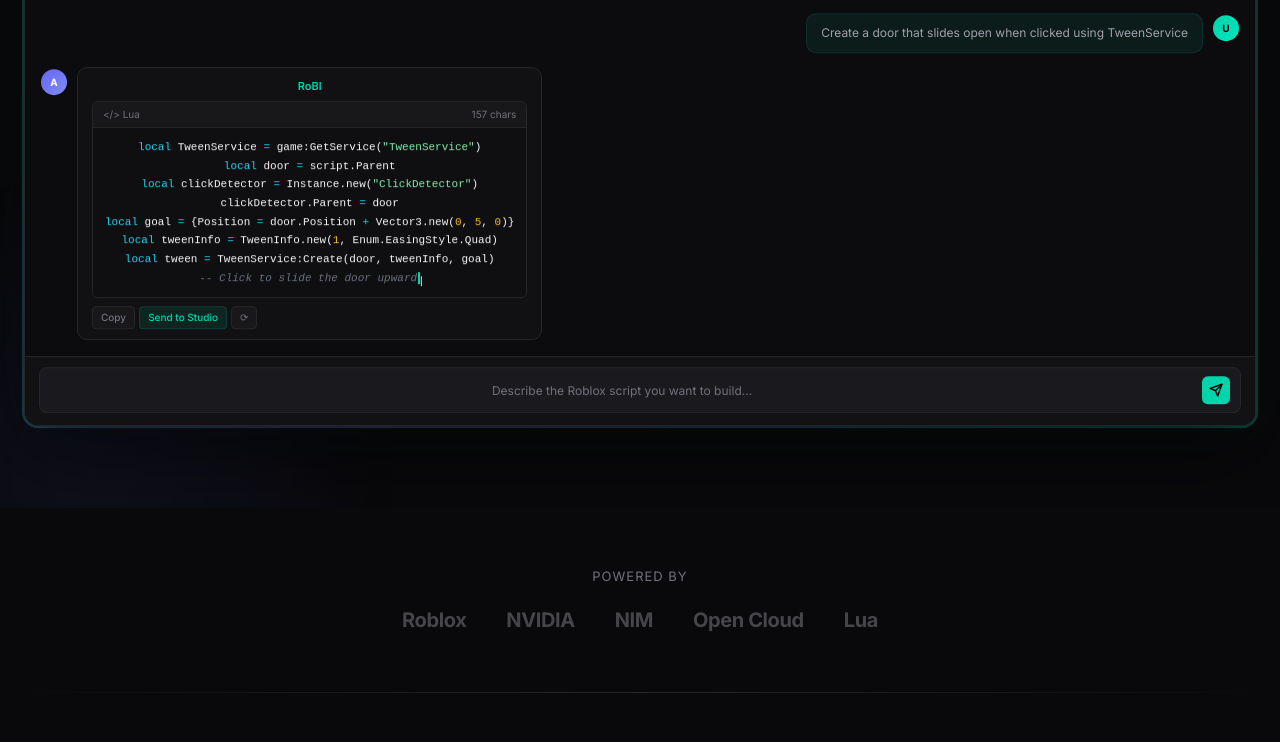
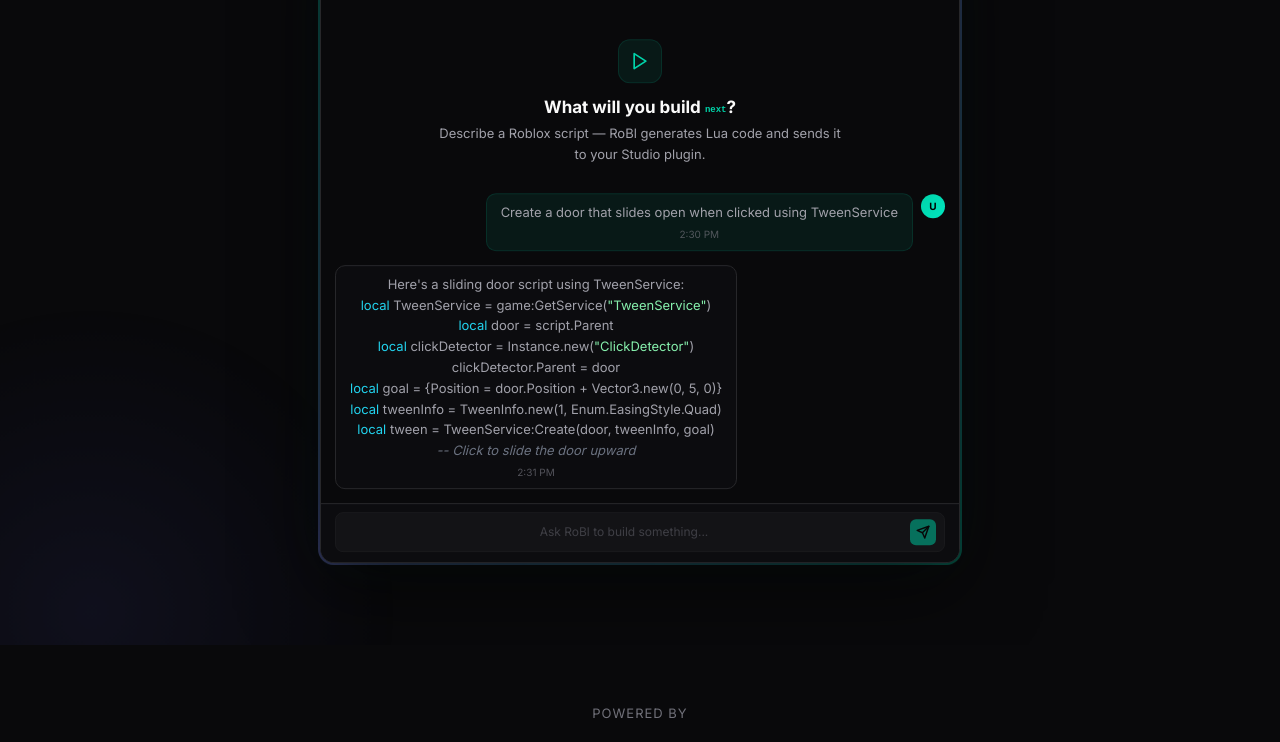
Before and after one commit to stormg123/RoBL, a plain HTML site: page website/index.html in a window 1280 px wide. Shown: the part 727-1469 px from the top of the page. Drawn offline with Linux system fonts and the light colour scheme.

Commit message:
feat: redesign homepage demo chat to match dashboard, fix particle sticking
- Replace demo chat HTML/CSS with exact dashboard class structure (topbar, plugin-status, user-badge, chat-area, welcome, msg, bottombar, input-wrap, send-btn)
- Remove old demo-specific classes (demo-chat-nav, demo-chat-logo, demo-msg, demo-code-block, etc.)
- Code now displays inline in msg-text like real dashboard
- Fix particles stuck at top: add top:-10vh so particles start off-screen, adjust animation keyframes

```diff
--- a/website/index.html
+++ b/website/index.html
@@ -12,7 +12,9 @@
         html{scroll-behavior:smooth;-webkit-font-smoothing:antialiased}
         body{font-family:'Inter',-apple-system,BlinkMacSystemFont,'Segoe UI',sans-serif;
             background:#09090b;color:#fafafa;overflow-x:hidden}
-        :root{--accent:#00d4aa;--accent-hover:#00c49d;--border:#27272a;--text-secondary:#a1a1aa;--text-muted:#71717a}
+        :root{--accent:#00d4aa;--accent-hover:#00c49d;--border:#27272a;--text-secondary:#a1a1aa;--text-muted:#71717a;
+--bg:#09090b;--bg-elevated:#0c0c0f;--bg-card:#111113;--bg-hover:#1a1a1e;--bg-input:#1a1a1e;
+--accent-subtle:rgba(0,212,170,0.08);--text:#fafafa;--radius:8px;--green:#22c55e;--red:#ef4444}
 
         /* ======== SCROLL REVEAL ======== */
         .reveal{opacity:0;transform:translateY(40px);transition:all 0.8s cubic-bezier(0.16,1,0.3,1)}
@@ -37,9 +39,9 @@
 
         /* ======== PARTICLES ======== */
         #particles{position:fixed;inset:0;pointer-events:none;z-index:0;overflow:hidden}
-        .particle{position:absolute;width:4px;height:4px;background:var(--accent);border-radius:50%;opacity:0;animation:particleFloat linear infinite}
-        @keyframes particleFloat{0%{transform:translateY(-10vh) scale(0);opacity:0}
-        10%{opacity:0.6}90%{opacity:0.6}100%{transform:translateY(110vh) scale(1);opacity:0}}
+        .particle{position:absolute;top:-10vh;width:4px;height:4px;background:var(--accent);border-radius:50%;opacity:0;animation:particleFloat linear infinite}
+        @keyframes particleFloat{0%{transform:translateY(0) scale(0);opacity:0}
+        10%{opacity:0.6}90%{opacity:0.6}100%{transform:translateY(120vh) scale(1);opacity:0}}
 
         /* ======== NAV ======== */
         nav{display:flex;align-items:center;justify-content:space-between;
@@ -98,76 +100,67 @@
         .btn-secondary:hover{background:rgba(255,255,255,0.08);border-color:rgba(255,255,255,0.2);transform:translateY(-2px);box-shadow:0 8px 32px rgba(0,0,0,0.3)}
 
         /* ======== HERO DEMO ======== */
-        .hero-demo{margin-top:60px;position:relative;user-select:none;
+        .hero-demo{margin-top:60px;position:relative;user-select:none;max-width:640px;margin-left:auto;margin-right:auto;
             animation:fadeSlideUp 0.8s ease 0.6s both}
         .hero-demo::after{content:'';position:absolute;inset:-2px;border-radius:16px;
             background:linear-gradient(135deg,var(--accent),#818cf8,var(--accent));z-index:-1;opacity:0.2;
             animation:borderGlow 3s ease-in-out infinite}
         @keyframes borderGlow{0%,100%{opacity:0.2}50%{opacity:0.4}}
-        .demo-window{background:#0c0c0f;border:1px solid var(--border);border-radius:14px;overflow:hidden;
-            box-shadow:0 24px 80px rgba(0,0,0,0.6),0 0 60px rgba(0,212,170,0.05)}
-        .demo-titlebar{display:flex;align-items:center;gap:8px;padding:14px 20px;background:#121214;border-bottom:1px solid var(--border)}
+        .demo-window{background:var(--bg);border:1px solid var(--border);border-radius:14px;overflow:hidden;
+            box-shadow:0 24px 80px rgba(0,0,0,0.6),0 0 60px rgba(0,212,170,0.05);min-height:480px;
+            display:flex;flex-direction:column}
+        .demo-titlebar{display:flex;align-items:center;gap:8px;padding:12px 16px;background:var(--bg-elevated);border-bottom:1px solid var(--border)}
         .demo-dot{width:10px;height:10px;border-radius:50%}
         .demo-dot.r{background:#ef4444}
         .demo-dot.y{background:#f59e0b}
         .demo-dot.g{background:#22c55e}
-        .demo-title-text{font-size:12px;color:var(--text-muted);margin-left:8px;font-weight:500}
-        .demo-chat-layout{display:flex;flex-direction:column;min-height:460px}
-        .demo-chat-nav{display:flex;align-items:center;justify-content:space-between;
-            padding:10px 16px;background:#121214;border-bottom:1px solid var(--border)}
-        .demo-chat-logo{font-size:15px;font-weight:800;letter-spacing:-0.03em;
-            background:linear-gradient(135deg,#fff 30%,var(--accent));
-            -webkit-background-clip:text;-webkit-text-fill-color:transparent;background-clip:text}
-        .demo-chat-model{font-size:11px;color:var(--text-secondary);padding:4px 10px;
-            background:#1a1a1e;border:1px solid var(--border);border-radius:4px}
-        .demo-chat-right{display:flex;align-items:center;gap:10px}
-        .demo-chat-status{width:7px;height:7px;border-radius:50%;background:var(--green);box-shadow:0 0 8px rgba(34,197,94,0.4)}
-        .demo-chat-avatar{width:24px;height:24px;border-radius:50%;background:linear-gradient(135deg,var(--accent),#00e5bf);
-            display:flex;align-items:center;justify-content:center;font-size:10px;font-weight:700;color:#000}
-        .demo-chat-body{flex:1;padding:16px;display:flex;flex-direction:column;gap:14px;overflow:hidden;background:#0c0c0f}
-        .demo-msg{display:flex;gap:10px;max-width:100%}
-        .demo-msg.user{flex-direction:row-reverse}
-        .demo-msg-avatar{width:26px;height:26px;border-radius:50%;display:flex;align-items:center;justify-content:center;
-            font-size:10px;font-weight:700;flex-shrink:0;margin-top:2px}
-        .demo-msg-avatar.user{background:linear-gradient(135deg,var(--accent),#00e5bf);color:#000}
-        .demo-msg-avatar.ai{background:linear-gradient(135deg,#6366f1,#818cf8);color:#fff}
-        .demo-msg-bubble{padding:10px 14px;border-radius:10px;font-size:12px;line-height:1.5}
-        .demo-msg-bubble.user{background:rgba(0,212,170,0.08);border:1px solid rgba(0,212,170,0.12);color:var(--text-secondary);max-width:70%}
-        .demo-msg-bubble.ai{background:#111113;border:1px solid var(--border);max-width:80%}
-        .demo-msg-label{font-size:11px;font-weight:600;color:var(--accent);margin-bottom:4px}
-        .demo-code-block{border:1px solid var(--border);border-radius:6px;overflow:hidden;margin-top:6px}
-        .demo-code-header{display:flex;align-items:center;justify-content:space-between;
-            padding:5px 10px;background:#18181b;font-size:10px;color:var(--text-muted);border-bottom:1px solid var(--border)}
-        .demo-code-body{padding:10px 12px;font-family:'JetBrains Mono','Fira Code',monospace;font-size:11px;line-height:1.7;background:#0f0f12}
-        .code-line{opacity:0;animation:typeLine 0.25s ease forwards}
-        .code-line:nth-child(1){animation-delay:0.6s}
-        .code-line:nth-child(2){animation-delay:0.75s}
-        .code-line:nth-child(3){animation-delay:0.9s}
-        .code-line:nth-child(4){animation-delay:1.05s}
-        .code-line:nth-child(5){animation-delay:1.2s}
-        .code-line:nth-child(6){animation-delay:1.35s}
-        .code-line:nth-child(7){animation-delay:1.5s}
-        .code-line:nth-child(8){animation-delay:1.65s}
-        @keyframes typeLine{to{opacity:1}}
+        .demo-title-text{font-size:11px;color:var(--text-muted);margin-left:8px;font-weight:500}
+        .hero-demo-float{animation:demoFloat 6s ease-in-out infinite}
+        @keyframes demoFloat{0%,100%{transform:translateY(0)}50%{transform:translateY(-8px)}}
+
+        /* ======== DASHBOARD CLASSES (matches real dashboard) ======== */
+        .topbar{display:flex;align-items:center;justify-content:space-between;padding:0 14px;height:48px;
+            background:var(--bg-elevated);border-bottom:1px solid var(--border)}
+        .topbar-left{display:flex;align-items:center;gap:10px}
+        .topbar-title{font-size:13px;font-weight:600;color:var(--text)}
+        .topbar-right{display:flex;align-items:center;gap:10px}
+        .plugin-status{display:flex;align-items:center;gap:5px;font-size:11px;color:var(--text-secondary)}
+        .plugin-dot{width:6px;height:6px;border-radius:50%;background:var(--red);flex-shrink:0}
+        .plugin-dot.online{background:var(--green);box-shadow:0 0 8px rgba(34,197,94,0.5)}
+        .user-badge{display:flex;align-items:center;gap:5px;padding:1px 6px 1px 1px;
+            background:var(--bg-card);border:1px solid var(--border);border-radius:100px}
+        .user-badge span{font-size:11px;font-weight:500;color:var(--text)}
+        .chat-area{flex:1;overflow:hidden;display:flex;flex-direction:column}
+        .chat-scroll{flex:1;overflow-y:auto;padding:16px 14px 8px;display:flex;flex-direction:column;gap:2px}
+        .welcome{text-align:center;padding:28px 16px 20px;max-width:440px;margin:auto}
+        .welcome-icon{width:44px;height:44px;border-radius:12px;background:var(--accent-subtle);
+            border:1px solid rgba(0,212,170,0.12);display:flex;align-items:center;justify-content:center;margin:0 auto 14px}
+        .welcome h2{font-size:17px;font-weight:700;margin-bottom:6px}
+        .welcome p{font-size:13px;color:var(--text-secondary);line-height:1.6;margin-bottom:0}
+        .pixel-next{font-family:'Press Start 2P',monospace;font-size:9px;display:inline-block;color:var(--accent);
+            transform:translateY(-1px)}
+        .msg{display:flex;gap:8px;max-width:640px;margin:0 auto;width:100%;padding:6px 0}
+        .msg.user{flex-direction:row-reverse}
+        .msg-av{width:24px;height:24px;border-radius:50%;flex-shrink:0;display:flex;
+            align-items:center;justify-content:center;font-size:10px;font-weight:700;margin-top:1px;
+            background:linear-gradient(135deg,var(--accent),#00e5bf);color:#000}
+        .msg-bub{padding:8px 14px;border-radius:10px;font-size:13px;line-height:1.5}
+        .msg.user .msg-bub{background:var(--accent-subtle);border:1px solid rgba(0,212,170,0.12);color:var(--text);max-width:calc(100% - 34px)}
+        .msg.ai .msg-bub{background:var(--bg-elevated);border:1px solid var(--border);max-width:calc(100% - 34px)}
+        .msg-text{color:var(--text-secondary);white-space:pre-wrap;font-size:13px;line-height:1.6}
+        .msg-time{font-size:10px;color:var(--text-muted);margin-top:4px;opacity:0.7}
+        .bottombar{border-top:1px solid var(--border);padding:8px 14px 10px;background:var(--bg-elevated)}
+        .bottombar-input{opacity:0.5;user-select:none}
+        .input-wrap{display:flex;align-items:center;gap:6px;background:var(--bg-input);border:1px solid var(--border);
+            border-radius:8px;padding:6px 8px}
+        .input-field{flex:1;font-size:12px;color:var(--text-muted);background:transparent;border:none;
+            font-family:'Inter',sans-serif;outline:none;padding:4px 6px;cursor:default}
+        .send-btn{width:26px;height:26px;display:flex;align-items:center;justify-content:center;
+            background:var(--accent);border:none;border-radius:6px;color:#000;cursor:default;flex-shrink:0}
         .kw{color:#22d3ee}
         .str{color:#86efac}
         .num{color:#fbbf24}
         .cm{color:#6b7280;font-style:italic}
-        .cursor{display:inline-block;width:2px;height:12px;background:var(--accent);margin-left:1px;vertical-align:text-bottom;
-            animation:blink 0.8s step-end infinite}
-        @keyframes blink{0%,100%{opacity:1}50%{opacity:0}}
-        .demo-actions-row{display:flex;gap:4px;margin-top:8px}
-        .demo-action-btn{padding:3px 8px;font-size:10px;font-weight:500;font-family:var(--font);
-            background:#18181b;border:1px solid var(--border);border-radius:4px;color:var(--text-muted);cursor:default}
-        .demo-action-btn.primary{background:rgba(0,212,170,0.1);border-color:rgba(0,212,170,0.15);color:var(--accent)}
-        .demo-chat-bottom{padding:10px 14px 12px;background:#121214;border-top:1px solid var(--border)}
-        .demo-bottom-row{display:flex;align-items:center;gap:8px;background:#1a1a1e;border:1px solid var(--border);
-            border-radius:8px;padding:8px 10px}
-        .demo-bottom-input{flex:1;font-size:12px;color:var(--text-muted)}
-        .demo-send-btn{width:28px;height:28px;display:flex;align-items:center;justify-content:center;
-            background:var(--accent);border:none;border-radius:6px;color:#000;cursor:default}
-        .hero-demo-float{animation:demoFloat 6s ease-in-out infinite}
-        @keyframes demoFloat{0%,100%{transform:translateY(0)}50%{transform:translateY(-8px)}}
 
         /* ======== BRANDS ======== */
         .brands{padding:60px 24px;text-align:center;position:relative;z-index:1}
@@ -260,15 +253,15 @@
             .hero{padding:60px 24px 40px}
             .brands-row{gap:24px}
             .brands-row span{font-size:16px}
-            .demo-chat-body{padding:12px}
+            .hero-demo{max-width:100%}
+            .demo-window{border-radius:10px}
             .stats-grid{gap:32px}
             .stat-number{font-size:36px}
         }
         @media(max-width:480px){
             .hero h1{font-size:28px}
             .hero p{font-size:16px}
-            .demo-chat-body{padding:10px}
-            .demo-msg-bubble{font-size:11px}
+            .msg-bub{font-size:12px}
         }
     </style>
 </head>
@@ -312,52 +305,55 @@
                 <div class="demo-dot g"></div>
                 <span class="demo-title-text">RoBl — robl-gg.netlify.app</span>
             </div>
-            <div class="demo-chat-layout">
-                <div class="demo-chat-nav">
-                    <span class="demo-chat-logo">RoBl</span>
-                    <div class="demo-chat-model">Llama 3.1 Nemotron 70B</div>
-                    <div class="demo-chat-right">
-                        <div class="demo-chat-status online"></div>
-                        <div class="demo-chat-avatar">U</div>
+            <div class="topbar">
+                <div class="topbar-left">
+                    <span class="topbar-title">sliding-door</span>
+                </div>
+                <div class="topbar-right">
+                    <div class="plugin-status">
+                        <span class="plugin-dot online"></span>
+                        <span>Plugin connected</span>
                     </div>
+                    <div class="user-badge"><span>You</span></div>
                 </div>
-                <div class="demo-chat-body">
-                    <div class="demo-msg user">
-                        <div class="demo-msg-avatar user">U</div>
-                        <div class="demo-msg-bubble user">Create a door that slides open when clicked using TweenService</div>
+            </div>
+            <div class="chat-area">
+                <div class="chat-scroll">
+                    <div class="welcome">
+                        <div class="welcome-icon">
+                            <svg width="20" height="20" viewBox="0 0 24 24" fill="none" stroke="var(--accent)" stroke-width="2" stroke-linecap="round" stroke-linejoin="round"><polygon points="5 3 19 12 5 21 5 3"/></svg>
+                        </div>
+                        <h2>What will you build <span class="pixel-next">next</span>?</h2>
+                        <p>Describe a Roblox script — RoBl generates Lua code and sends it to your Studio plugin.</p>
                     </div>
-                    <div class="demo-msg ai">
-                        <div class="demo-msg-avatar ai">A</div>
-                        <div class="demo-msg-bubble ai">
-                            <div class="demo-msg-label">RoBl</div>
-                            <div class="demo-code-block">
-                                <div class="demo-code-header">
-                                    <span>&lt;/&gt; Lua</span>
-                                    <span>157 chars</span>
-                                </div>
-                                <div class="demo-code-body">
-                                    <div class="code-line"><span class="kw">local</span> TweenService <span class="kw">=</span> game:GetService(<span class="str">"TweenService"</span>)</div>
-                                    <div class="code-line"><span class="kw">local</span> door <span class="kw">=</span> script.Parent</div>
-                                    <div class="code-line"><span class="kw">local</span> clickDetector <span class="kw">=</span> Instance.new(<span class="str">"ClickDetector"</span>)</div>
-                                    <div class="code-line">clickDetector.Parent <span class="kw">=</span> door</div>
-                                    <div class="code-line"><span class="kw">local</span> goal <span class="kw">=</span> {Position <span class="kw">=</span> door.Position <span class="kw">+</span> Vector3.new(<span class="num">0</span>, <span class="num">5</span>, <span class="num">0</span>)}</div>
-                                    <div class="code-line"><span class="kw">local</span> tweenInfo <span class="kw">=</span> TweenInfo.new(<span class="num">1</span>, Enum.EasingStyle.Quad)</div>
-                                    <div class="code-line"><span class="kw">local</span> tween <span class="kw">=</span> TweenService:Create(door, tweenInfo, goal)</div>
-                                    <div class="code-line"><span class="cm">-- Click to slide the door upward</span><span class="cursor">|</span></div>
-                                </div>
-                            </div>
-                            <div class="demo-actions-row">
-                                <span class="demo-action-btn">Copy</span>
-                                <span class="demo-action-btn primary">Send to Studio</span>
-                                <span class="demo-action-btn">⟳</span>
-                            </div>
+                    <div class="msg user">
+                        <div class="msg-av">U</div>
+                        <div class="msg-bub">
+                            <div class="msg-text">Create a door that slides open when clicked using TweenService</div>
+                            <div class="msg-time">2:30 PM</div>
+                        </div>
+                    </div>
+                    <div class="msg ai">
+                        <div class="msg-bub">
+                            <div class="msg-text">Here's a sliding door script using TweenService:
+<span class="kw">local</span> TweenService = game:GetService(<span class="str">"TweenService"</span>)
+<span class="kw">local</span> door = script.Parent
+<span class="kw">local</span> clickDetector = Instance.new(<span class="str">"ClickDetector"</span>)
+clickDetector.Parent = door
+<span class="kw">local</span> goal = {Position = door.Position + Vector3.new(0, 5, 0)}
+<span class="kw">local</span> tweenInfo = TweenInfo.new(1, Enum.EasingStyle.Quad)
+<span class="kw">local</span> tween = TweenService:Create(door, tweenInfo, goal)
+<span class="cm">-- Click to slide the door upward</span></div>
+                            <div class="msg-time">2:31 PM</div>
                         </div>
                     </div>
                 </div>
-                <div class="demo-chat-bottom">
-                    <div class="demo-bottom-row">
-                        <div class="demo-bottom-input">Describe the Roblox script you want to build...</div>
-                        <div class="demo-send-btn">
+            </div>
+            <div class="bottombar">
+                <div class="bottombar-input">
+                    <div class="input-wrap">
+                        <div class="input-field">Ask RoBl to build something...</div>
+                        <div class="send-btn">
                             <svg width="14" height="14" viewBox="0 0 24 24" fill="none" stroke="currentColor" stroke-width="2.5" stroke-linecap="round" stroke-linejoin="round"><line x1="22" y1="2" x2="11" y2="13"/><polygon points="22 2 15 22 11 13 2 9 22 2"/></svg>
                         </div>
                     </div>
```
